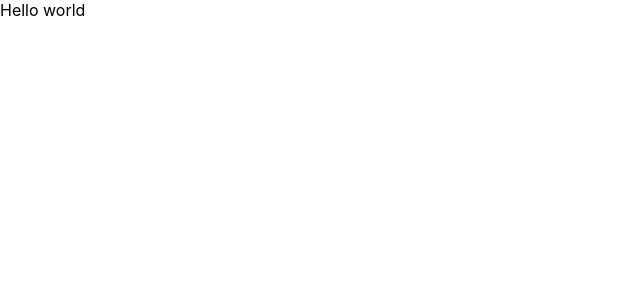
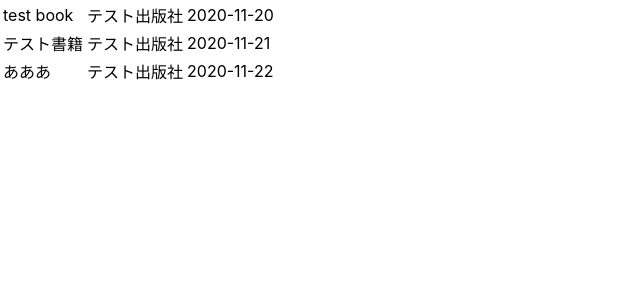
Before and after one commit to h-ueno2/micronaut_sample, a React (Create React App) app in the folder client/: page / in a window 1280 px wide. Shown: the top 300 px of the page, without its empty margins (0-640 px from the left). Built offline with nearby package versions, Linux system fonts and the light colour scheme.

Commit message:
とりあえずテーブル表示

```diff
--- a/client/src/App.tsx
+++ b/client/src/App.tsx
@@ -1,9 +1,10 @@
 import React from "react";
+import BookTable from "./components/BookTable";
 
 function App() {
   return (
     <div className="App">
-      <header className="App-header">Hello world</header>
+      <BookTable />
     </div>
   );
 }
--- /dev/null
+++ b/client/src/components/BookTable.tsx
@@ -0,0 +1,38 @@
+import React from "react";
+import { BookData } from "types/BookData";
+import BookTableRow from "./BookTableRow";
+
+const dammyData: BookData[] = [
+  {
+    id: 1,
+    name: "test book",
+    publisher: "テスト出版社",
+    publication_date: "2020-11-20",
+  },
+  {
+    id: 2,
+    name: "テスト書籍",
+    publisher: "テスト出版社",
+    publication_date: "2020-11-21",
+  },
+  {
+    id: 3,
+    name: "あああ",
+    publisher: "テスト出版社",
+    publication_date: "2020-11-22",
+  },
+];
+
+const BookTable = () => {
+  const bookDatas = dammyData;
+  const bookDataRows = bookDatas.map((b) => {
+    return <BookTableRow book={b} />;
+  });
+  return (
+    <div>
+      <table>{bookDataRows}</table>
+    </div>
+  );
+};
+
+export default BookTable;
--- /dev/null
+++ b/client/src/components/BookTableRow.tsx
@@ -0,0 +1,18 @@
+import React from "react";
+import { BookData } from "types/BookData";
+
+type BookTableRowProps = {
+  book: BookData;
+};
+
+const BookTableRow = (props: BookTableRowProps) => {
+  return (
+    <tr>
+      <td>{props.book.name}</td>
+      <td>{props.book.publisher}</td>
+      <td>{props.book.publication_date}</td>
+    </tr>
+  );
+};
+
+export default BookTableRow;
--- /dev/null
+++ b/client/src/types/BookData.ts
@@ -0,0 +1,6 @@
+export type BookData = {
+    id: number,
+    name: string,
+    publisher: string,
+    publication_date: string,
+}
--- a/client/tsconfig.json
+++ b/client/tsconfig.json
@@ -18,9 +18,10 @@
     "resolveJsonModule": true,
     "isolatedModules": true,
     "noEmit": true,
-    "jsx": "react-jsx"
+    "jsx": "react-jsx",
+    "baseUrl": "src"
   },
   "include": [
     "src"
-  ]
+  ],
 }
```
Also changed, not shown: 1 other file (tests, documents, lock files or other folders).
